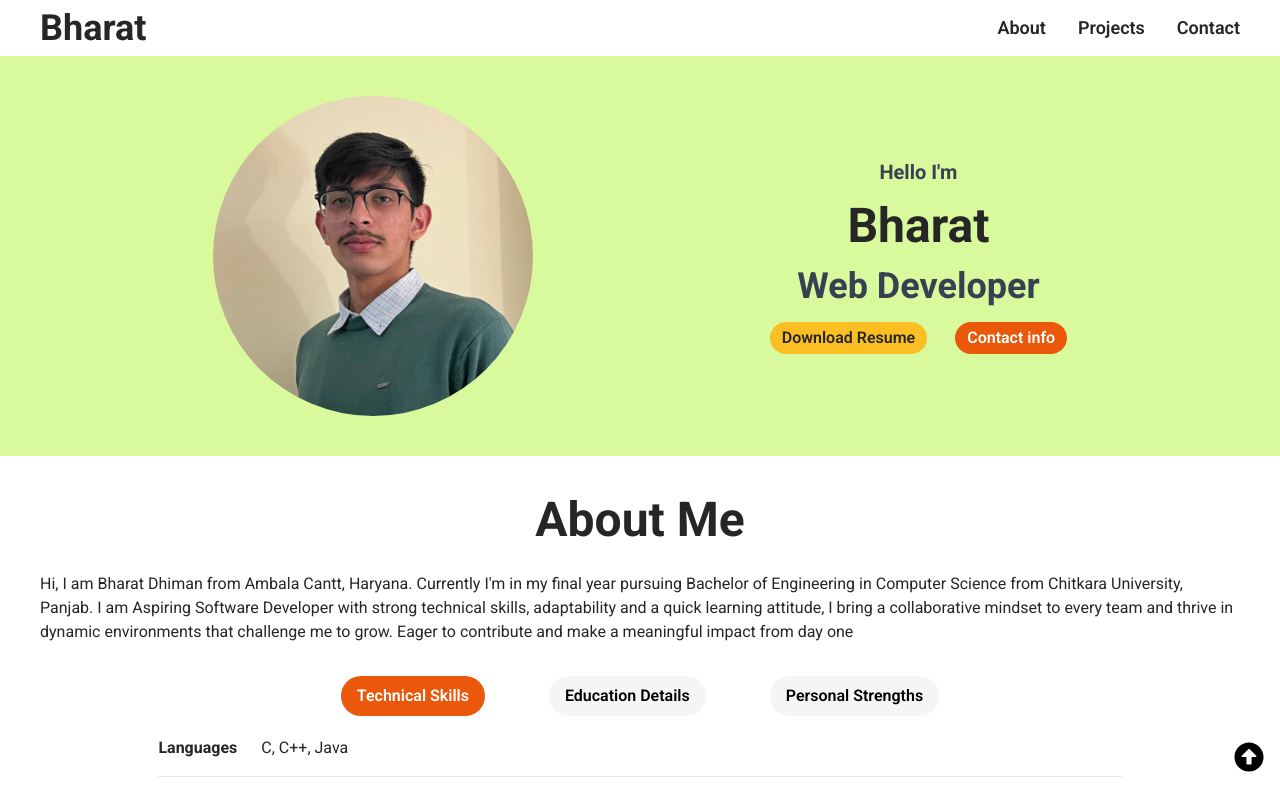
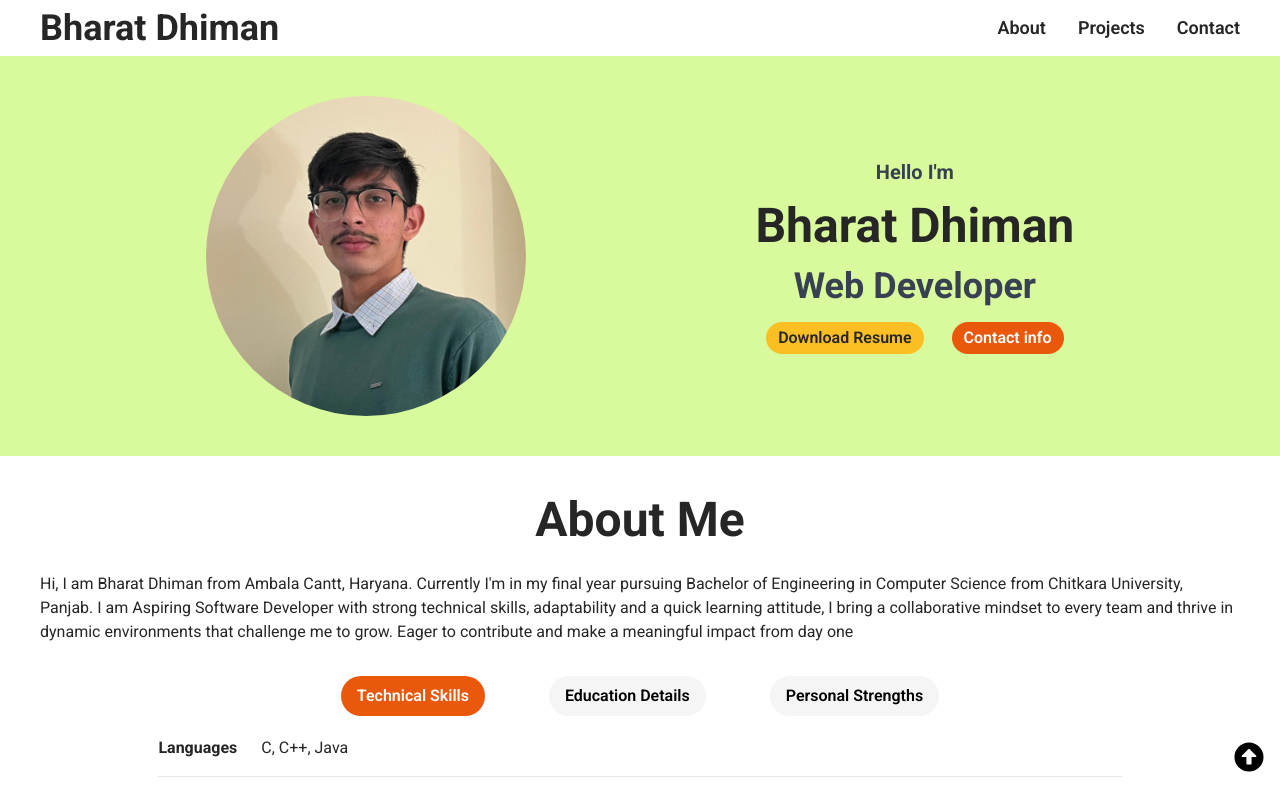
Before and after one commit to bharat40/Bharat-Portfolio, a React (Vite) app: page / in a window 1280 px wide. Shown: the top 796 px of the page. Built offline with nearby package versions, Linux system fonts and the light colour scheme.

Commit message:
minor fix

```diff
--- a/src/pages/Header.jsx
+++ b/src/pages/Header.jsx
@@ -10,7 +10,7 @@ const Header = () => {
       id="header-section"
     >
       <div>
-        <span className="font-bold text-4xl">Bharat</span>
+        <span className="font-bold text-4xl">Bharat Dhiman</span>
       </div>
 
       <ul className="md:flex gap-8 font-semibold text-lg hidden">
--- a/src/pages/HeroSection.jsx
+++ b/src/pages/HeroSection.jsx
@@ -8,7 +8,7 @@ const HeroSection = () => {
       </div>
       <div className="flex flex-col items-center text-center gap-4">
         <p className="font-bold text-gray-700 text-xl">Hello I'm</p>
-        <p className="text-5xl font-bold text-neutral-800">Bharat</p>
+        <p className="text-5xl font-bold text-neutral-800">Bharat Dhiman</p>
         <p className="text-4xl text-gray-700 font-bold">Web Developer</p>
         <div className="flex gap-7">
           <button className="px-3 py-1 bg-amber-400 rounded-full text-neutral-800 font-semibold">
```
